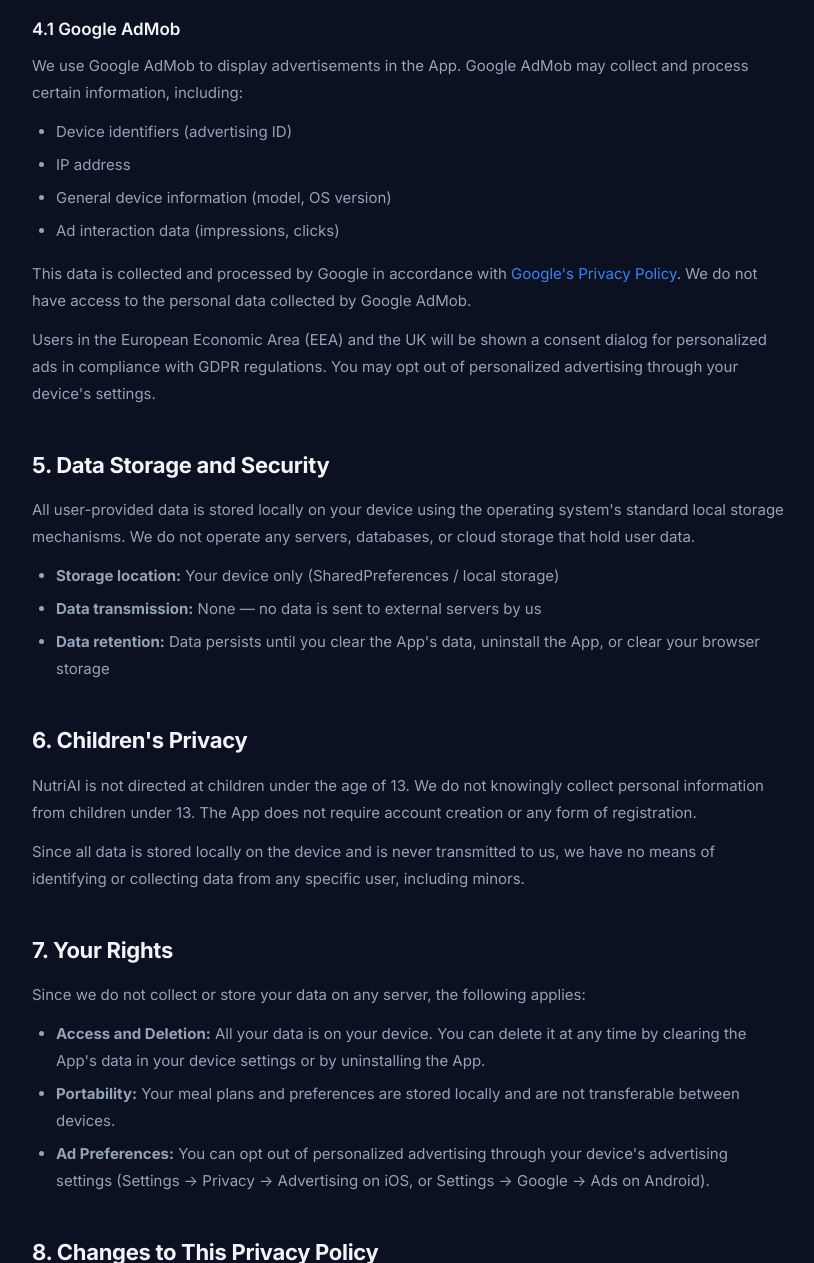
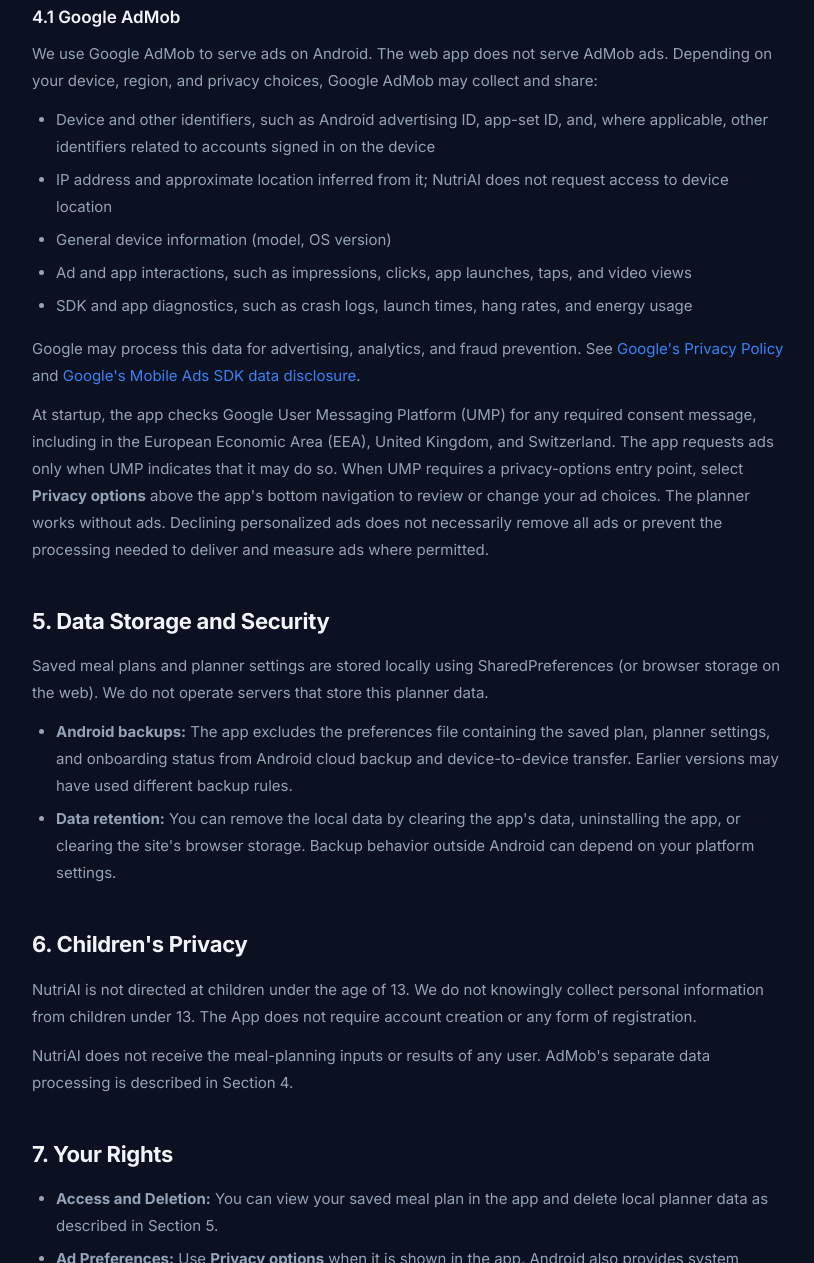
Before and after one commit to DiegoUC3M/nutriai-web, a plain HTML site: page privacy.html in a window 1280 px wide. Shown: the part 1537-2800 px from the top of the page, without its empty margins (232-1046 px from the left). Drawn offline with Linux system fonts and the light colour scheme.

Commit message:
Clarify NutriAI planner and AdMob privacy disclosures (#1)
Co-authored-by: Devin AI <158243242+devin-ai-integration[bot]@users.noreply.github.com>

```diff
--- a/privacy.html
+++ b/privacy.html
@@ -107,18 +107,15 @@
 
   <div class="container">
     <h1>Privacy Policy</h1>
-    <p class="last-updated">Last updated: March 24, 2026</p>
+    <p class="last-updated">Last updated: November 26, 2026</p>
 
     <div class="highlight">
-      <p><strong>Summary:</strong> NutriAI does not collect, store, or share any personal data on external servers. All your information stays on your device. We use Google AdMob for advertising, which may collect limited data as described below.</p>
+      <p><strong>Summary:</strong> NutriAI processes meal-planning inputs and results on your device. NutriAI does not upload those inputs or results. Google AdMob separately processes data for ads, as described below.</p>
     </div>
 
     <h2>1. Introduction</h2>
     <p>
-      Welcome to NutriAI ("we", "our", "us"). This Privacy Policy explains how we handle information when you use our mobile application NutriAI (the "App"), available on Android, iOS, and Web platforms.
-    </p>
-    <p>
-      We are committed to protecting your privacy. By using the App, you agree to the practices described in this Privacy Policy.
+      Welcome to NutriAI ("we", "our", "us"). This Privacy Policy explains how we handle information when you use the NutriAI app (the "App").
     </p>
 
     <h2>2. Information We Collect</h2>
@@ -133,11 +130,11 @@
     </ul>
 
     <div class="highlight">
-      <p><strong>Important:</strong> All of this data is stored <strong>exclusively on your device</strong> using local storage (SharedPreferences). We do not transmit, collect, or have access to any of this information. No accounts or registration are required.</p>
+      <p><strong>Important:</strong> Sex, age, height, weight, activity level, and fitness goal are used to calculate macro targets and are not saved as separate fields. The app saves the generated meal plan, macro targets, food preferences and allergy settings, and plan configuration in local storage. No account or registration is required.</p>
     </div>
 
     <h3>2.2 Information Collected Automatically</h3>
-    <p>The App itself does not collect any analytics, usage data, crash reports, or device identifiers. However, third-party services integrated into the App may collect limited data as described in Section 4.</p>
+    <p>NutriAI does not use a separate analytics or crash-reporting service. The Google AdMob SDK may collect usage, diagnostic, and identifier data as described in Section 4.</p>
 
     <h2>3. How We Use Your Information</h2>
     <p>The personal data you enter into the App (body metrics, food preferences, etc.) is used solely for the following purposes:</p>
@@ -147,37 +144,37 @@
       <li>Creating shopping lists based on your generated meal plans</li>
       <li>Saving your preferences and meal plans locally so they persist between sessions</li>
     </ul>
-    <p>This data never leaves your device and is not shared with us or any third party.</p>
+    <p>NutriAI does not send your meal-planning inputs or results to us, to AdMob, or to any other external service.</p>
 
     <h2>4. Third-Party Services</h2>
 
     <h3>4.1 Google AdMob</h3>
     <p>
-      We use Google AdMob to display advertisements in the App. Google AdMob may collect and process certain information, including:
+      We use Google AdMob to serve ads on Android. The web app does not serve AdMob ads. Depending on your device, region, and privacy choices, Google AdMob may collect and share:
     </p>
     <ul>
-      <li>Device identifiers (advertising ID)</li>
-      <li>IP address</li>
+      <li>Device and other identifiers, such as Android advertising ID, app-set ID, and, where applicable, other identifiers related to accounts signed in on the device</li>
+      <li>IP address and approximate location inferred from it; NutriAI does not request access to device location</li>
       <li>General device information (model, OS version)</li>
-      <li>Ad interaction data (impressions, clicks)</li>
+      <li>Ad and app interactions, such as impressions, clicks, app launches, taps, and video views</li>
+      <li>SDK and app diagnostics, such as crash logs, launch times, hang rates, and energy usage</li>
     </ul>
     <p>
-      This data is collected and processed by Google in accordance with
-      <a href="https://policies.google.com/privacy" target="_blank" rel="noopener noreferrer">Google's Privacy Policy</a>.
-      We do not have access to the personal data collected by Google AdMob.
+      Google may process this data for advertising, analytics, and fraud prevention. See
+      <a href="https://policies.google.com/privacy" target="_blank" rel="noopener noreferrer">Google's Privacy Policy</a>
+      and <a href="https://developers.google.com/admob/android/privacy/play-data-disclosure" target="_blank" rel="noopener noreferrer">Google's Mobile Ads SDK data disclosure</a>.
     </p>
     <p>
-      Users in the European Economic Area (EEA) and the UK will be shown a consent dialog for personalized ads in compliance with GDPR regulations. You may opt out of personalized advertising through your device's settings.
+      At startup, the app checks Google User Messaging Platform (UMP) for any required consent message, including in the European Economic Area (EEA), United Kingdom, and Switzerland. The app requests ads only when UMP indicates that it may do so. When UMP requires a privacy-options entry point, select <strong>Privacy options</strong> above the app's bottom navigation to review or change your ad choices. The planner works without ads. Declining personalized ads does not necessarily remove all ads or prevent the processing needed to deliver and measure ads where permitted.
     </p>
 
     <h2>5. Data Storage and Security</h2>
     <p>
-      All user-provided data is stored locally on your device using the operating system's standard local storage mechanisms. We do not operate any servers, databases, or cloud storage that hold user data.
+      Saved meal plans and planner settings are stored locally using SharedPreferences (or browser storage on the web). We do not operate servers that store this planner data.
     </p>
     <ul>
-      <li><strong>Storage location:</strong> Your device only (SharedPreferences / local storage)</li>
-      <li><strong>Data transmission:</strong> None — no data is sent to external servers by us</li>
-      <li><strong>Data retention:</strong> Data persists until you clear the App's data, uninstall the App, or clear your browser storage</li>
+      <li><strong>Android backups:</strong> The app excludes the preferences file containing the saved plan, planner settings, and onboarding status from Android cloud backup and device-to-device transfer. Earlier versions may have used different backup rules.</li>
+      <li><strong>Data retention:</strong> You can remove the local data by clearing the app's data, uninstalling the app, or clearing the site's browser storage. Backup behavior outside Android can depend on your platform settings.</li>
     </ul>
 
     <h2>6. Children's Privacy</h2>
@@ -185,15 +182,13 @@
       NutriAI is not directed at children under the age of 13. We do not knowingly collect personal information from children under 13. The App does not require account creation or any form of registration.
     </p>
     <p>
-      Since all data is stored locally on the device and is never transmitted to us, we have no means of identifying or collecting data from any specific user, including minors.
+      NutriAI does not receive the meal-planning inputs or results of any user. AdMob's separate data processing is described in Section 4.
     </p>
 
     <h2>7. Your Rights</h2>
-    <p>Since we do not collect or store your data on any server, the following applies:</p>
     <ul>
-      <li><strong>Access and Deletion:</strong> All your data is on your device. You can delete it at any time by clearing the App's data in your device settings or by uninstalling the App.</li>
-      <li><strong>Portability:</strong> Your meal plans and preferences are stored locally and are not transferable between devices.</li>
-      <li><strong>Ad Preferences:</strong> You can opt out of personalized advertising through your device's advertising settings (Settings → Privacy → Advertising on iOS, or Settings → Google → Ads on Android).</li>
+      <li><strong>Access and Deletion:</strong> You can view your saved meal plan in the app and delete local planner data as described in Section 5.</li>
+      <li><strong>Ad Preferences:</strong> Use <strong>Privacy options</strong> when it is shown in the app. Android also provides system controls for resetting or deleting your advertising ID. See Google's Privacy Policy for more about Google's data controls.</li>
     </ul>
 
     <h2>8. Changes to This Privacy Policy</h2>
```
